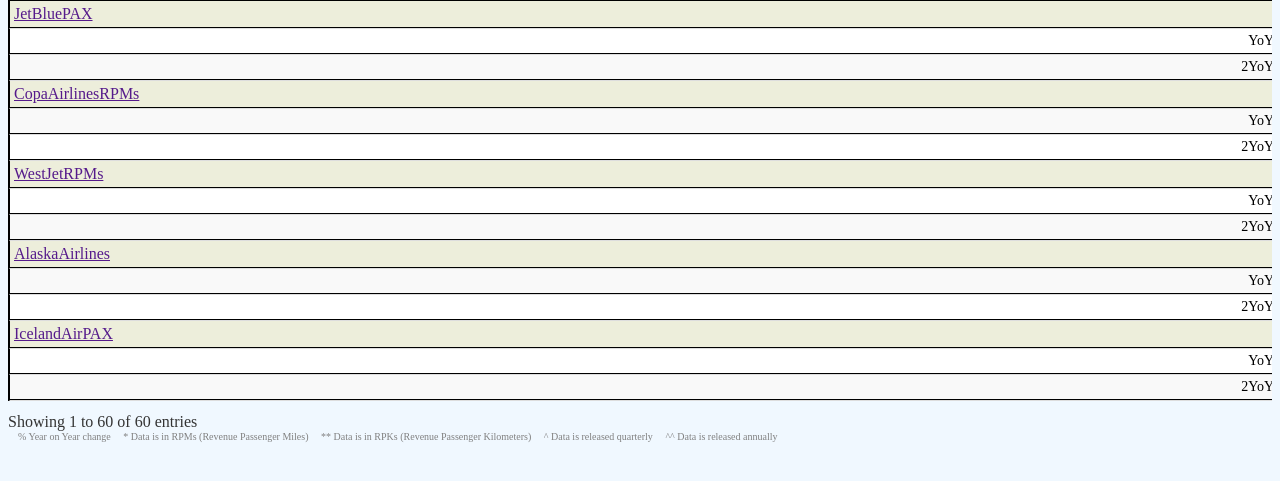
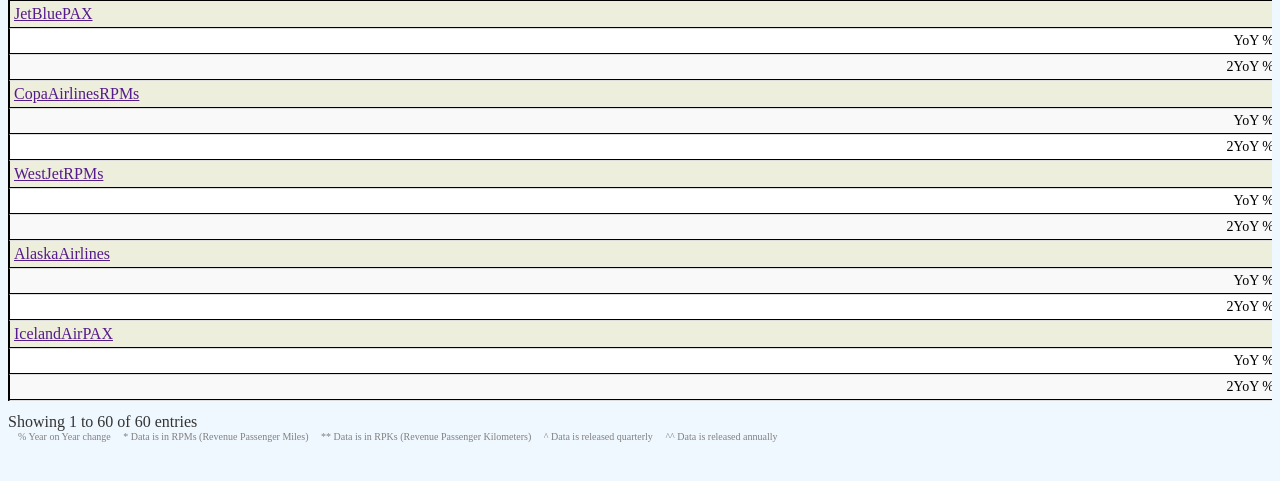
Before and after one commit to thatdanghill/air-geek, a Django app: template templates/miner/project-temp.html in a window 1280 px wide. Shown: the part 222-703 px from the top of the page. Run offline with Django 3.2, Linux system fonts and the light colour scheme; the template is opened without the code that fills it: values that come from a table or form of the project are taken from there, others are empty; data comes from the database, SQL or seed files in the repository; some libraries are stand-ins or nearby versions.

Commit message:
Percents

```diff
--- a/templates/miner/project-temp.html
+++ b/templates/miner/project-temp.html
@@ -53,13 +53,13 @@
 						{% endfor %}
 					</tr>
 					<tr>
-						<td class="key fl"> YoY</td>
+						<td class="key fl"> YoY %</td>
 						{% for val in page.yoy_vals %}
 						<td class="percentage fl"> {{ val }} </td>
 						{% endfor %}
 					</tr>
 					<tr>
-						<td class="key fl"> 2YoY</td>
+						<td class="key fl"> 2YoY %</td>
 						{% for val in page.yoy2_vals %}
 						<td class="percentage fl"> {{ val }} </td>
 						{% endfor %}
```
